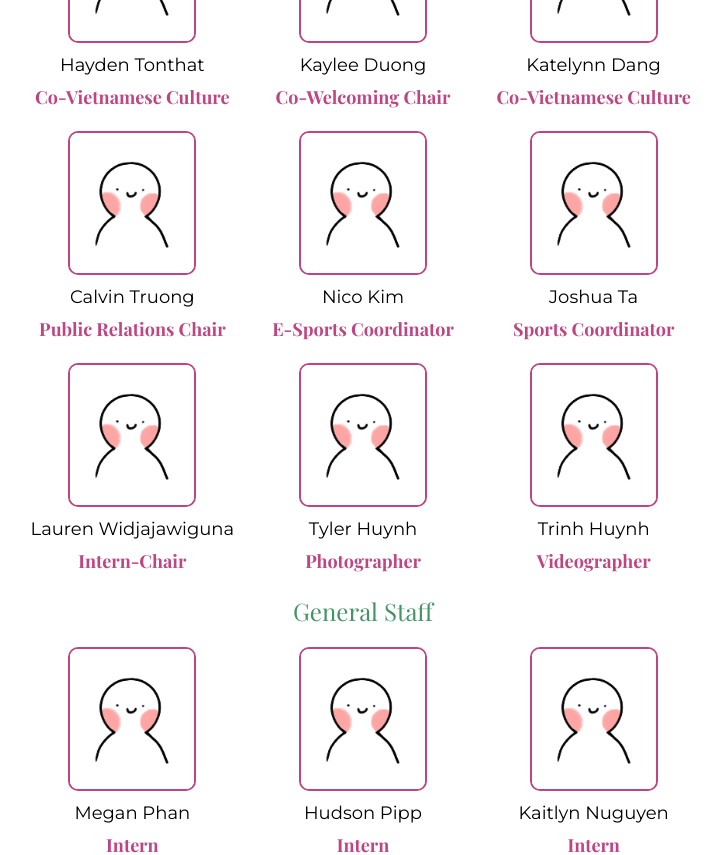
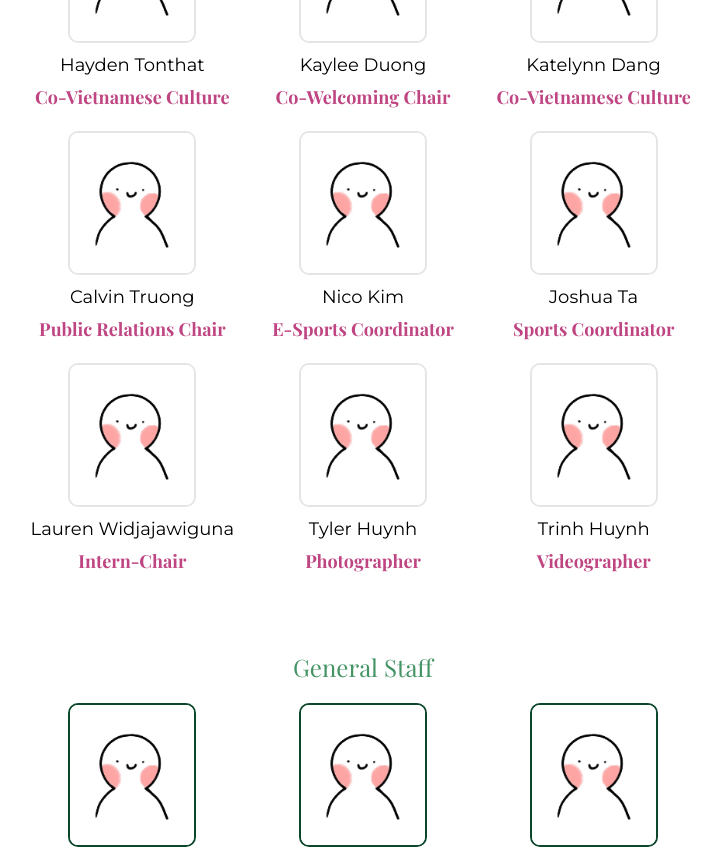
Before and after one commit to acm-ucr/vsa-website, a Next.js app: page /staff in a window 1280 px wide. Shown: the part 1580-2435 px from the top of the page, without its empty margins (277-998 px from the left). Built offline with nearby package versions, Linux system fonts and the light colour scheme.

Commit message:
fixing Board Text coloring and card boarders

```diff
--- a/src/app/staff/page.tsx
+++ b/src/app/staff/page.tsx
@@ -16,7 +16,7 @@ const Staff = () => {
             name={name}
             image={image}
             position={position}
-            color="border-vsa-pink-300"
+            border="vsa-pink-300"
           />
         ))}
       </StaffBoard>
@@ -27,7 +27,7 @@ const Staff = () => {
             name={name}
             image={image}
             position={position}
-            color="border-vsa-pink-300"
+            border="vsa-green-400"
           />
         ))}
       </StaffBoard>
--- a/src/components/board/Card.tsx
+++ b/src/components/board/Card.tsx
@@ -4,18 +4,18 @@ interface CardProps {
   name: string;
   image: StaticImageData;
   position: string;
-  color: string;
+  border: string;
 }
 
-const Card = ({ name, image, position, color }: CardProps) => {
+const Card = ({ name, image, position, border }: CardProps) => {
   return (
     <div className="flex w-max flex-col items-center justify-center text-center">
       <Image
         src={image}
         alt={name}
-        className={`${color} aspect-8/9 w-32 rounded-lg border-2 object-cover`}
+        className={`border-${border} aspect-8/9 w-32 rounded-lg border-2 object-cover`}
       />
-      <div className="text-vsa font-vsa font-vsa-alt mt-2 mb-1 text-lg text-black">
+      <div className="text-vsa font-vsa-alt mt-2 mb-1 text-lg text-black">
         {name}
       </div>
       <div className="font-vsa-main text-vsa-pink-300 text-lg font-bold">
--- a/src/components/board/StaffBoard.tsx
+++ b/src/components/board/StaffBoard.tsx
@@ -7,7 +7,9 @@ interface BoardProps {
 
 const StaffBoard = ({ title, color, children }: BoardProps) => {
   return (
-    <div className={` text-${color} w-3/4 max-w-2xl text-center text-2xl`}>
+    <div
+      className={` text-${color} mb-14 w-3/4 max-w-2xl text-center text-2xl`}
+    >
       <p className="p-5">{title}</p>
       <div className="grid grid-cols-1 place-items-center gap-5 sm:grid-cols-2 md:grid-cols-3">
         {children}
```
